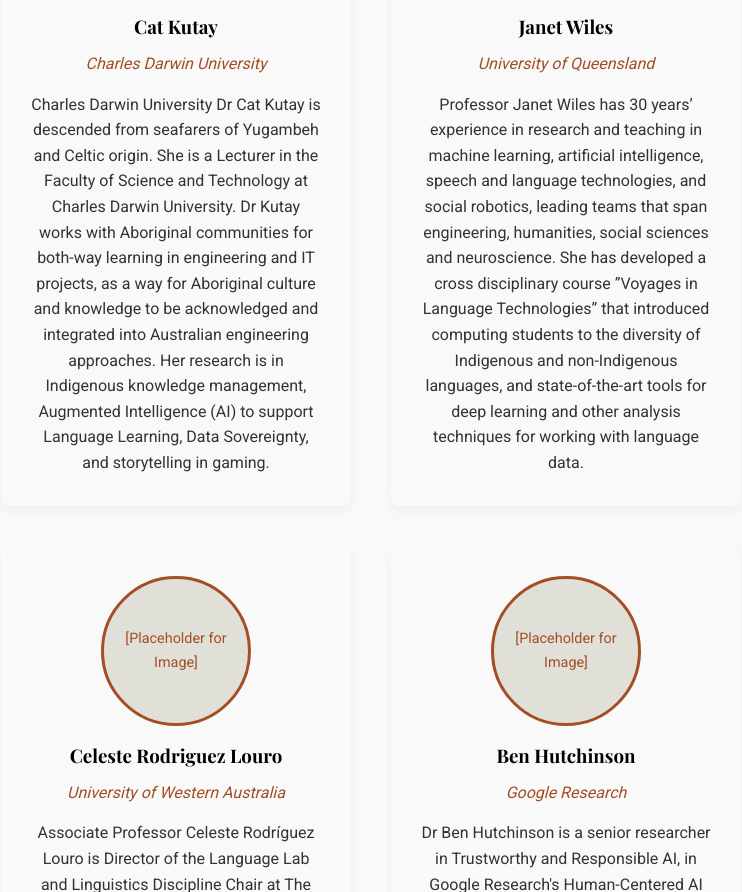
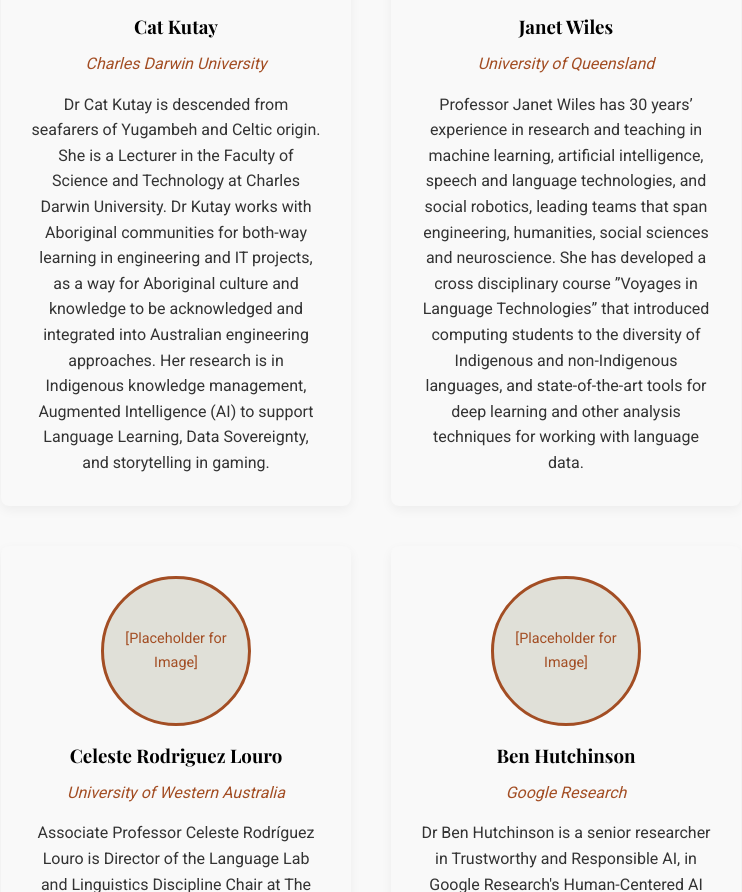
Before and after one commit to indigenousvoicesinterspeech/2026, a plain HTML site: page index.html in a window 1280 px wide. Shown: the part 2248-3140 px from the top of the page, without its empty margins (269-1011 px from the left). Drawn offline with nearby package versions, Linux system fonts and the light colour scheme.

Commit message:
Update index.html

```diff
--- a/index.html
+++ b/index.html
@@ -107,7 +107,7 @@ Technologies to support <b>post-contact Indigenous language varieties</b> such a
 </h3>
                         <p class="speaker-title">Charles Darwin University
 </p>
-                        <p>Charles Darwin University
+                        <p>
 Dr Cat Kutay is descended from seafarers of Yugambeh and Celtic origin. She is a Lecturer in the Faculty of Science and Technology at Charles Darwin University. Dr Kutay works with Aboriginal communities for both-way learning in engineering and IT projects, as a way for Aboriginal culture and knowledge to be acknowledged and integrated into Australian engineering approaches. Her research is in Indigenous knowledge management, Augmented Intelligence (AI) to support Language Learning, Data Sovereignty, and storytelling in gaming.
 </p>
                     </div>
```
